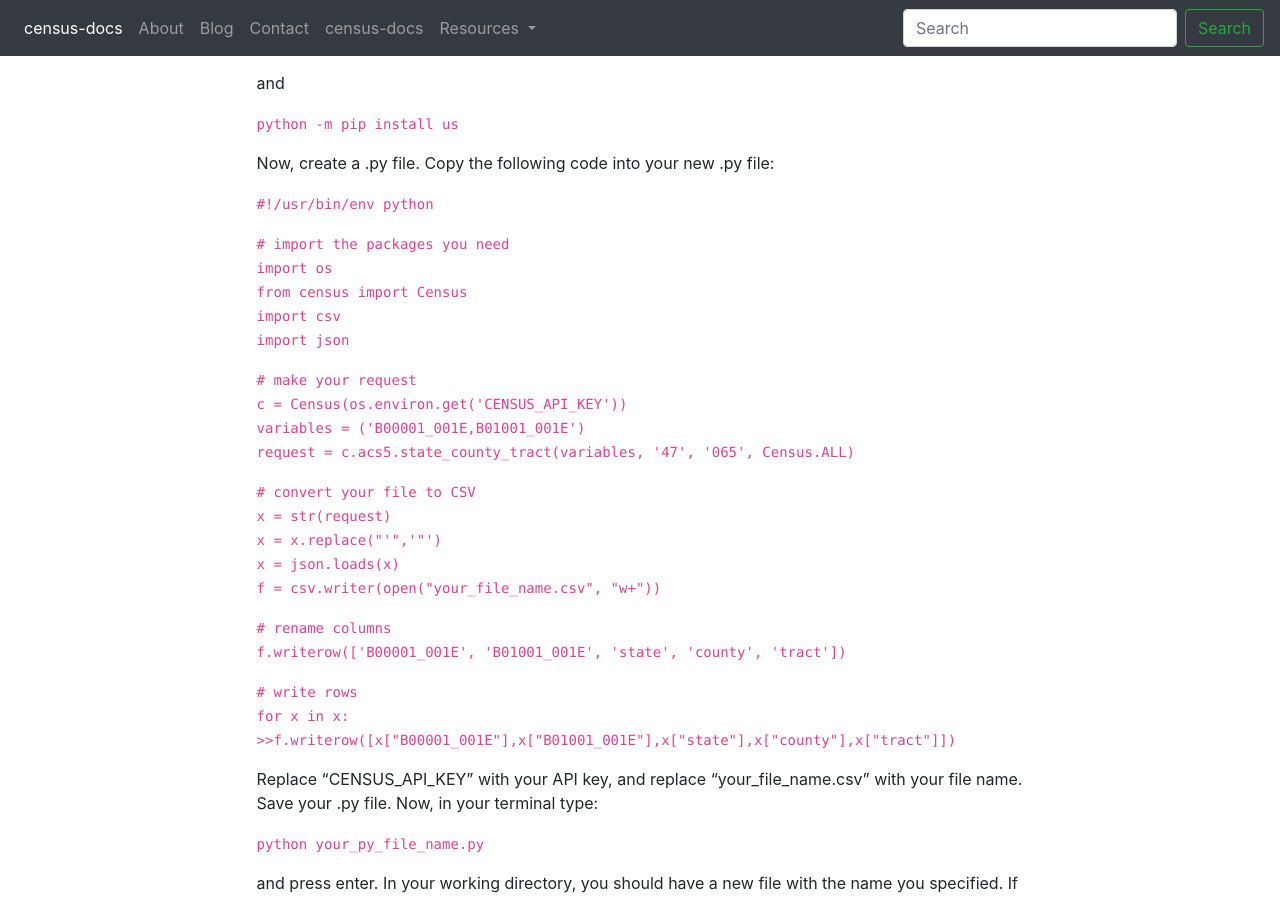
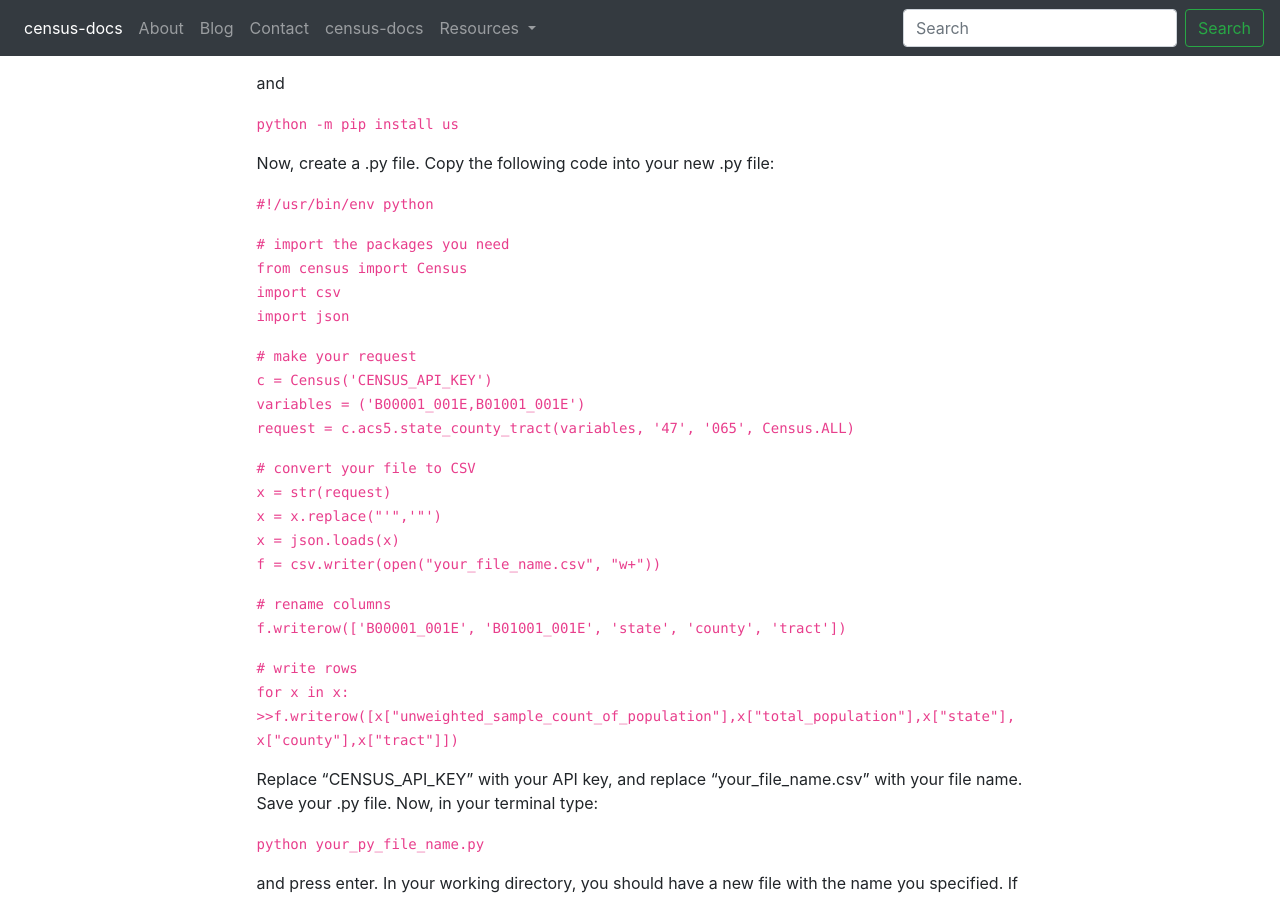
Before and after one commit to shepnathand/census-docs, a Jekyll site: the page built from index.md, in a window 1280 px wide and 900 px high, scrolled down 3535 px. Built offline with Jekyll 4.4.1, drawn with Linux system fonts in a browser that asks for light colours; nearby versions of some CDN libraries; our own code applies the rules of GitHub Pages for plain Markdown files.

Commit message:
changed variable names in python code

```diff
--- a/index.md
+++ b/index.md
@@ -130,13 +130,12 @@ Now, create a .py file. Copy the following code into your new .py file:
   `#!/usr/bin/env python`
 
   `# import the packages you need`
-  `import os`
   `from census import Census`
   `import csv`
   `import json`
 
   `# make your request`
-  `c = Census(os.environ.get('CENSUS_API_KEY'))`
+  `c = Census('CENSUS_API_KEY')`
   `variables = ('B00001_001E,B01001_001E')`
   `request = c.acs5.state_county_tract(variables, '47', '065', Census.ALL)`
 
@@ -151,7 +150,7 @@ Now, create a .py file. Copy the following code into your new .py file:
 
   `# write rows`
   `for x in x:`
-  `>>f.writerow([x["B00001_001E"],x["B01001_001E"],x["state"],x["county"],x["tract"]])`
+  `>>f.writerow([x["unweighted_sample_count_of_population"],x["total_population"],x["state"],x["county"],x["tract"]])`
 
 Replace "CENSUS_API_KEY" with your API key, and replace "your_file_name.csv" with your file name. Save your .py file. Now, in your terminal type:
 
```
